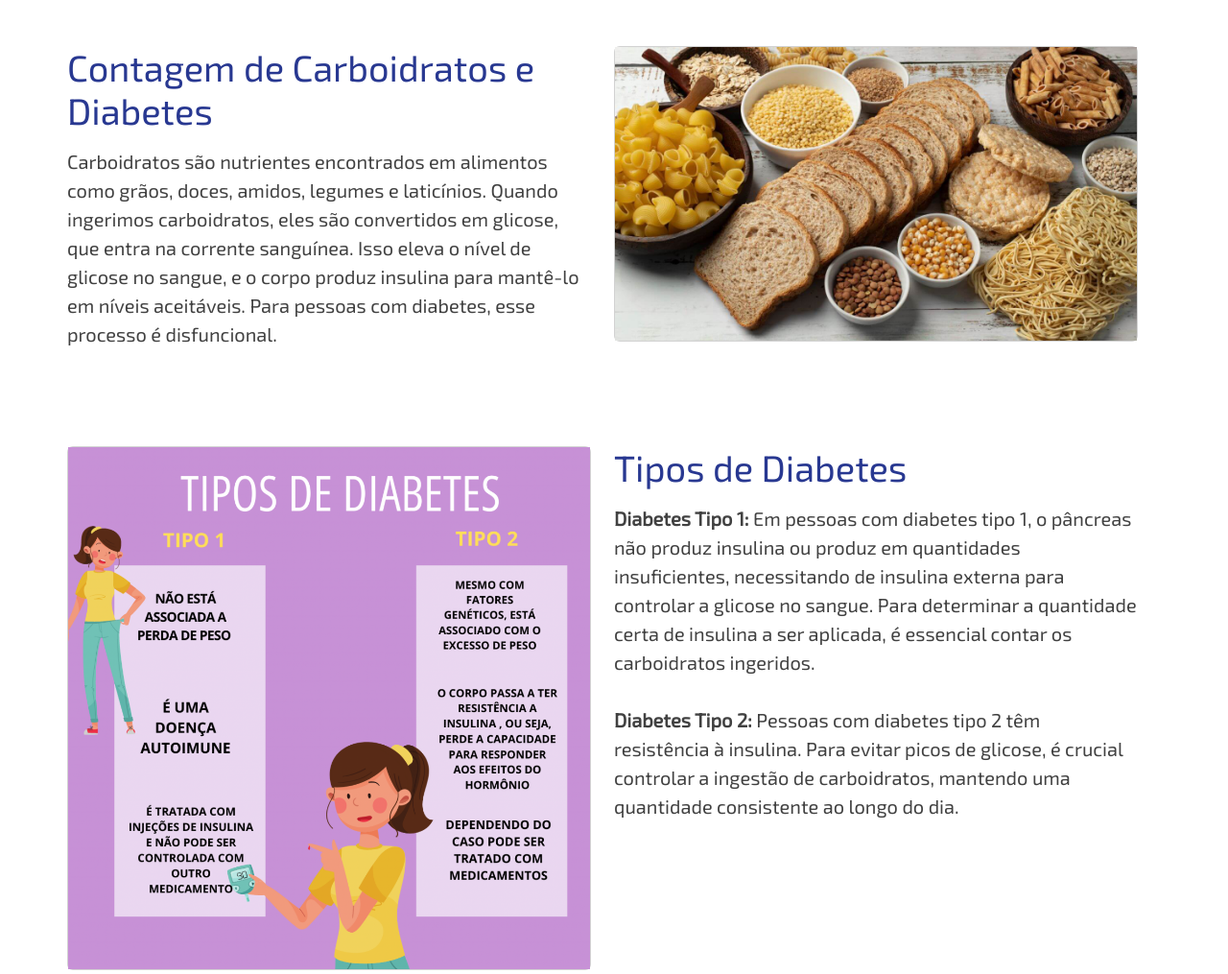
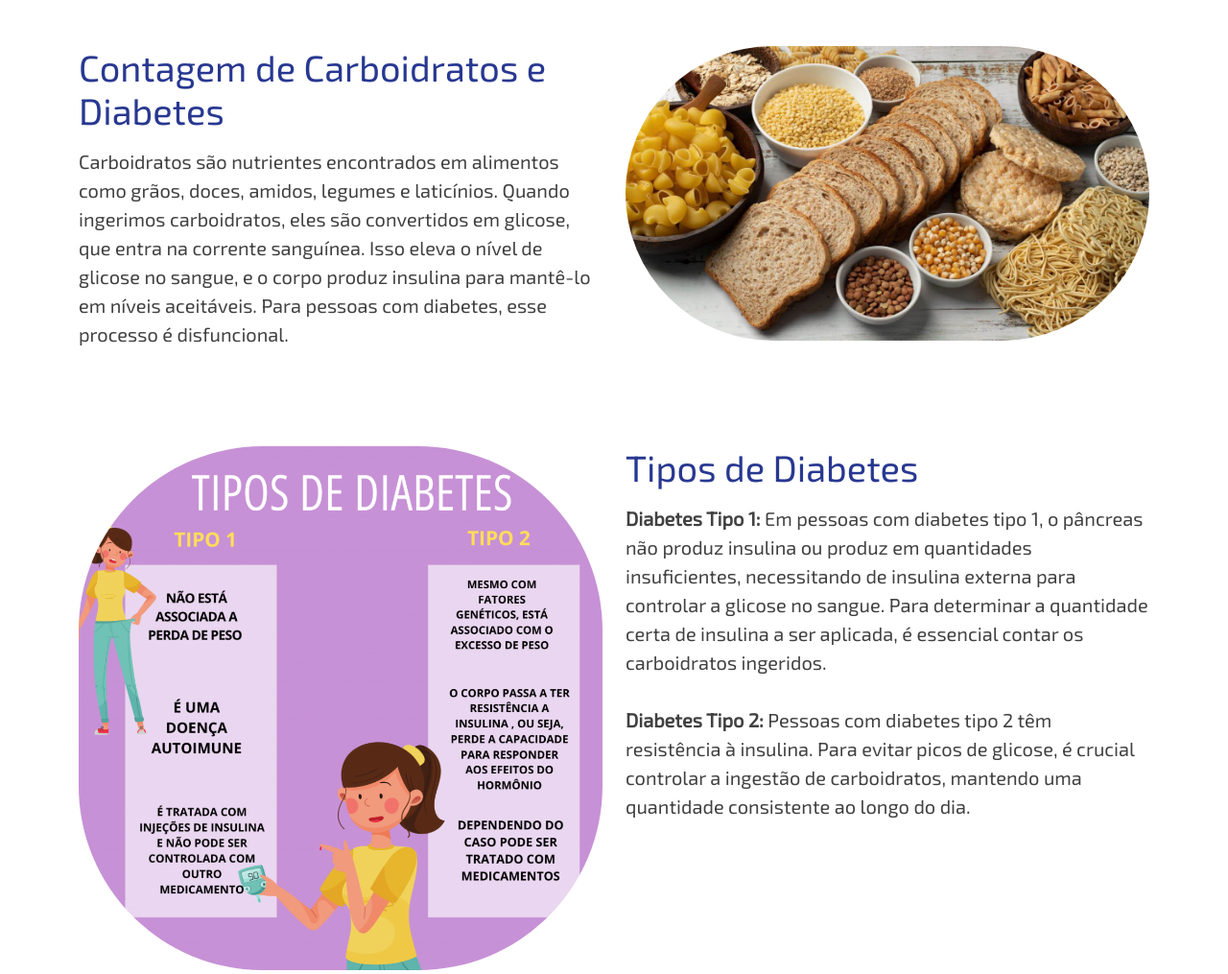
Before and after one commit to JadirXavier/CarbMonitor, a Django app: page / in a window 1280 px wide. Shown: the part 56-1071 px from the top of the page at 96% size. Run offline with Django 5.2, Linux system fonts and the light colour scheme.

Commit message:
Changed Index Page CSS and Layout

```diff
--- a/djangoapp/carbmonitor/static/carbmonitor/styles.css
+++ b/djangoapp/carbmonitor/static/carbmonitor/styles.css
@@ -19,12 +19,7 @@ h1,h2,h3,h4,h5{
     margin-bottom: 15px;
 }
 
-.card.all_img_hover {
-    transform: scale(1.0);
-    transition: transform 0.3s ease;
+.border-round {
+    border-radius: 12rem 12rem 12rem 12rem;
+    border: none;
 }
-
-.card.all_img_hover:hover {
-    transform: scale(1.05);
-    transition: transform 0.3s ease;
-}
--- a/djangoapp/carbmonitor/templates/carbmonitor/index.html
+++ b/djangoapp/carbmonitor/templates/carbmonitor/index.html
@@ -5,7 +5,7 @@
 {% block body %}
 {% load static %}
     <div class="container mt-5">
-        <div class="row gx-5 align-items-center">
+        <div class="row gx-5 align-items-center justify-content-center">
             <!-- Seção 1: Introdução -->
             <div class="row mb-4">
                 <div class="col-sm-4 col-md-6 col-lg-6 mb-5">
@@ -13,17 +13,13 @@
                     <p>Carboidratos são nutrientes encontrados em alimentos como grãos, doces, amidos, legumes e laticínios. Quando ingerimos carboidratos, eles são convertidos em glicose, que entra na corrente sanguínea. Isso eleva o nível de glicose no sangue, e o corpo produz insulina para mantê-lo em níveis aceitáveis. Para pessoas com diabetes, esse processo é disfuncional.</p>
                 </div>
                 <div class="col-sm-4 col-md-6 col-lg-6 mb-5">
-                    <div class="card all_img_hover">
-                        <img src="{% static 'carbmonitor/images/alimentos_ricos_em_carboidratos.jpg' %}" class="img-fluid" alt="Alimentos ricos em carboidratos">
-                    </div>
+                    <img src="{% static 'carbmonitor/images/alimentos_ricos_em_carboidratos.jpg' %}" class="img-fluid border-round" alt="Alimentos ricos em carboidratos">
                 </div>
             </div>
             <!-- Seção 2: Diabetes Tipo 1 e Tipo 2 -->
             <div class="row mb-4">
                 <div class="col-sm-4 col-md-6 col-lg-6 mb-5">
-                    <div class="card all_img_hover">
-                        <img src="{% static 'carbmonitor/images/tipos_de_diabetes.jpg' %}" class="img-fluid" alt="Tipos de diabetes">
-                    </div>
+                    <img src="{% static 'carbmonitor/images/tipos_de_diabetes.jpg' %}" class="img-fluid border-round" alt="Tipos de diabetes">
                 </div>
                 <div class="col-sm-4 col-md-6 col-lg-6 mb-5">
                     <h2>Tipos de Diabetes</h2>
@@ -40,11 +36,7 @@
                 <p>A contagem de carboidratos é uma ferramenta útil para controlar os níveis de glicose no sangue. Conta-se as gramas de carboidratos em cada refeição e aplica-se a dose correta de insulina, conhecida como bolus alimentar. A relação insulina/carboidrato define quantos carboidratos uma unidade de insulina pode metabolizar. Esse fator é único para cada pessoa e deve ser definido com um médico especialista.</p>
             </div>
             <div class="col-sm-4 col-md-6 col-lg-6 mb-5">
-                <div class="card all_img_hover">
-                    <div class="card_img_under_text_box_img left-border-round">
-                        <img src="{% static 'carbmonitor/images/imagem1.jpg' %}" class="img-fluid" alt="Relação insulina/carboidrato">
-                    </div>
-                </div>
+                <img src="{% static 'carbmonitor/images/imagem1.jpg' %}" class="img-fluid border-round" alt="Relação insulina/carboidrato">
             </div>
         </div>
         <!-- Seção 4: Porção do Alimento e Carboidratos Digeríveis -->
@@ -54,9 +46,7 @@
                 <p>A porção do alimento é a quantidade ingerida na refeição, geralmente medida em gramas, pedaços, fatias, etc. Carboidratos digeríveis são os carboidratos que podem ser digeridos, encontrados em tabelas nutricionais. Informações sobre carboidratos podem ser encontradas em tabelas nutricionais de produtos alimentícios. Para frutas e vegetais, ferramentas como a calculadora de carboidratos do site são úteis.</p>
             </div>
             <div class="col-sm-4 col-md-6 col-lg-6 mb-5">
-                <div class="card all_img_hover">
-                    <img src="{% static 'carbmonitor/images/imagem1.jpg' %}" class="img-fluid" alt="Porções de alimentos">
-                </div>
+                <img src="{% static 'carbmonitor/images/imagem1.jpg' %}" class="img-fluid border-round" alt="Porções de alimentos">
             </div>
         </div>
         <!-- Seção 5: Referências -->
```
